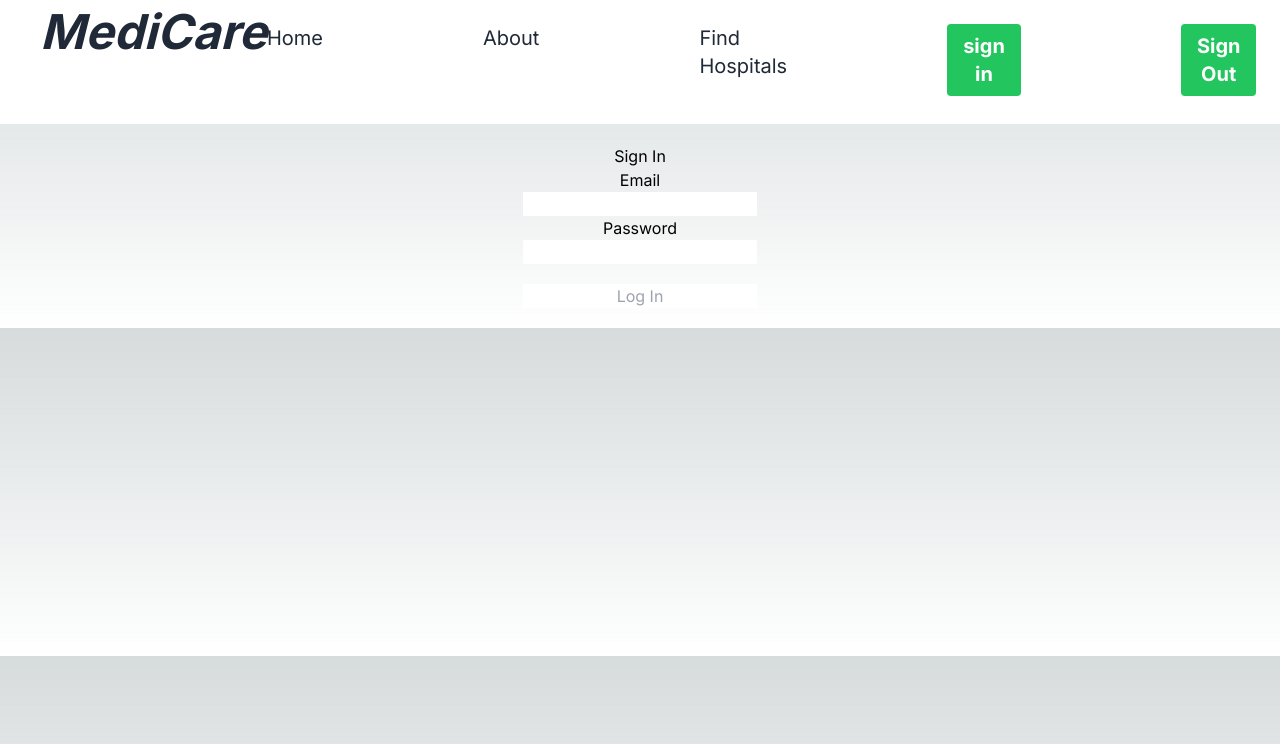
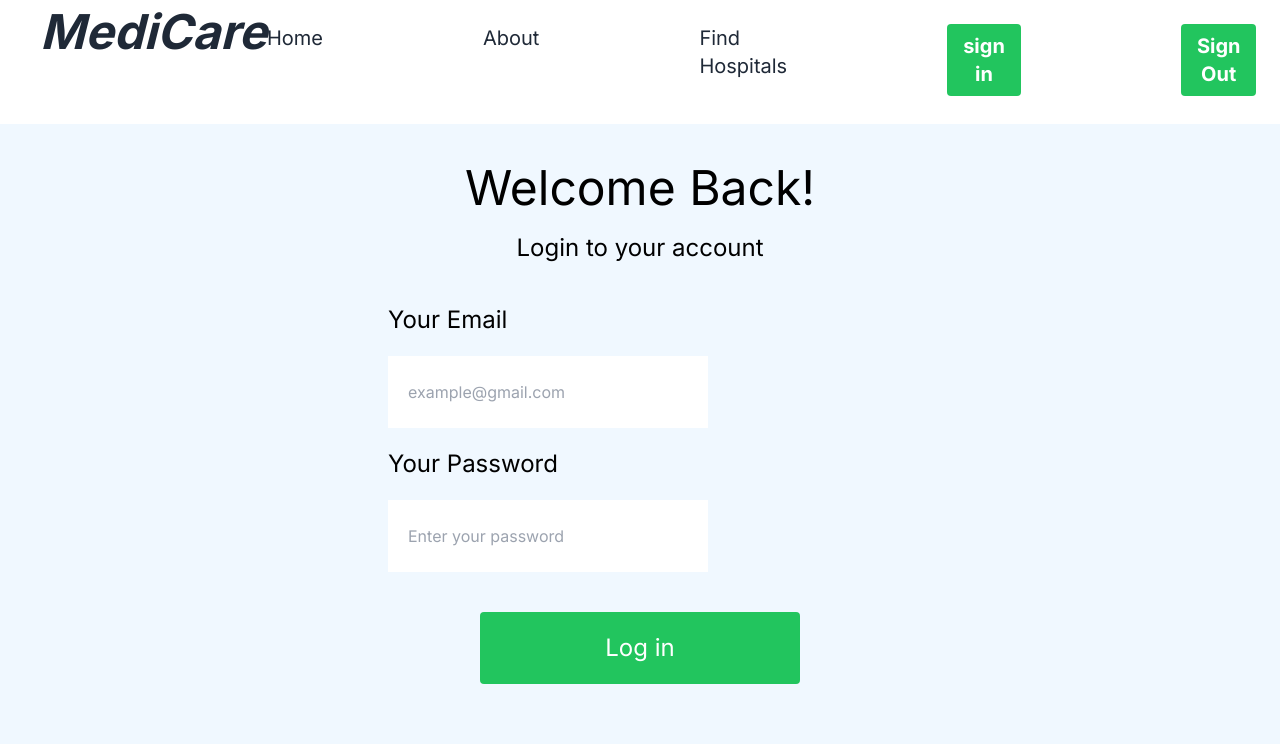
Before and after one commit to AdeTiDotun/medi-care, a Next.js app: page /sign_in in a window 1280 px wide. Shown: the top 744 px of the page. Built offline with nearby package versions, Linux system fonts and the light colour scheme.

Commit message:
sign in page

```diff
--- a/src/app/globals.css
+++ b/src/app/globals.css
@@ -2,32 +2,7 @@
 @tailwind components;
 @tailwind utilities;
 
-:root {
-  --foreground-rgb: 0, 0, 0;
-  --background-start-rgb: 214, 219, 220;
-  --background-end-rgb: 255, 255, 255;
-}
-
-@media (prefers-color-scheme: dark) {
-  :root {
-    --foreground-rgb: 255, 255, 255;
-    --background-start-rgb: 0, 0, 0;
-    --background-end-rgb: 0, 0, 0;
-  }
-}
 
 body {
-  color: rgb(var(--foreground-rgb));
-  background: linear-gradient(
-      to bottom,
-      transparent,
-      rgb(var(--background-end-rgb))
-    )
-    rgb(var(--background-start-rgb));
+  background-color: aliceblue;
 }
-
-@layer utilities {
-  .text-balance {
-    text-wrap: balance;
-  }
-}
--- a/src/app/layout.tsx
+++ b/src/app/layout.tsx
@@ -23,7 +23,7 @@ export default function RootLayout({
       <body className={inter.className}>
         <Nav />
         {children}
-
+        {/* <Footer /> */}
       </body>
     </html>
   );
--- a/src/app/page.tsx
+++ b/src/app/page.tsx
@@ -1,4 +1,6 @@
+import Users from "@/components/users";
 import Link from "next/link";
+
 
 export default function Home() {
   return (
@@ -33,6 +35,9 @@ export default function Home() {
           <div></div>
         </div>
       </div>
+
+      {/* What our users say */}
+      <Users />
     </>
   );
 }
--- a/src/app/sign_in/page.tsx
+++ b/src/app/sign_in/page.tsx
@@ -1,26 +1,43 @@
-import React from 'react'
+import React from "react";
 
 const SignIn = () => {
   return (
     <>
-      <div className="my-5 text-center mr-96 ml-96">
-        <div>
-          <h2>Sign In</h2>
+      <div className="w-1/2 mx-auto px-8">
+        <div className="text-center mx-9 my-10">
+          <h1 className="text-5xl">Welcome Back!</h1>
+          <h2 className="text-2xl pt-5">Login to your account</h2>
         </div>
-        <div>
-          <h3>Email</h3>
-          <input type="text" />
+        <div className="mx-9">
+          <form>
+            <label htmlFor="Umail" className="text-2xl">
+              Your Email
+            </label>
+            <br />
+            <input
+              type="email"
+              id="Umail" placeholder="example@gmail.com"
+              className="my-5 w-80 py-6 px-5 border-solid-gray-500"
+            />
+            <br />
+            <label htmlFor="Upassword" className="text-2xl">
+              Your Password
+            </label>
+            <br />
+            <input
+              type="password"
+              id="Upassword"
+              placeholder="Enter your password"
+              className="my-5 w-80 py-6 px-5 border-solid-green-600"
+            />
+          </form>
         </div>
-        <div>
-          <h3>Password</h3>
-          <input type="text" />
-        </div>
-        <div className='mt-5'>
-          <input className="text-center" type="text" placeholder='Log In' />
+        <div className="mt-5 text-center">
+          <button className=" bg-green-500 rounded w-80 mx-auto py-5 text-center text-white text-2xl  hover:bg-white hover:text-black">Log in</button>
         </div>
       </div>
     </>
   );
-}
+};
 
 export default SignIn;
--- a/src/components/footer.tsx
+++ b/src/components/footer.tsx
@@ -4,7 +4,7 @@ import React from "react";
 const Footer = () => {
   return (
     <>
-      <div className="flex gap-60 bg-white text-gray-600">
+      <div className="flex gap-60 bg-white text-gray-600 px-20">
         <div>
           <h1>MediCare</h1>
           <h3>
--- /dev/null
+++ b/src/components/users.tsx
@@ -0,0 +1,47 @@
+import React from "react";
+
+const Users = () => {
+  return (
+    <>
+      <div>
+        <div className="pt-24 pb-12">
+          <h1 className="text-5xl font-medium text-center text-green-600">
+            What our users say
+          </h1>
+        </div>
+        {/* User's Testimony */}
+        <div className="flex px-10 gap-11 text-gray-500">
+          <div className="border-solid border-2 border-green-500 rounded-xl">
+            <p className="text-5xl px-10 pt-10">"</p>
+            <p className="text-2xl px-10">
+              Finding the right hospital has never been easier! With this
+              website, I was able to locate a nearby hospital quickly and
+              efficiently. Highly recommended
+            </p>
+            <h2 className="px-10 py-10">Name</h2>
+          </div>
+          <div className="border-solid border-2 border-green-500 rounded-xl">
+            <p className="text-5xl px-10 pt-10">"</p>
+            <p className="text-2xl px-10">
+              Finding the right hospital has never been easier! With this
+              website, I was able to locate a nearby hospital quickly and
+              efficiently. Highly recommended
+            </p>
+            <h2 className="px-10 py-10">Name</h2>
+          </div>
+          <div className="border-solid border-2 border-green-500 rounded-xl">
+            <p className="text-5xl px-10 pt-10">"</p>
+            <p className="text-2xl px-10">
+              Finding the right hospital has never been easier! With this
+              website, I was able to locate a nearby hospital quickly and
+              efficiently. Highly recommended
+            </p>
+            <h2 className="px-10 py-10">Name</h2>
+          </div>
+        </div>
+      </div>
+    </>
+  );
+};
+
+export default Users;
```
Also changed, not shown: public/Vector-1.svg (added).
